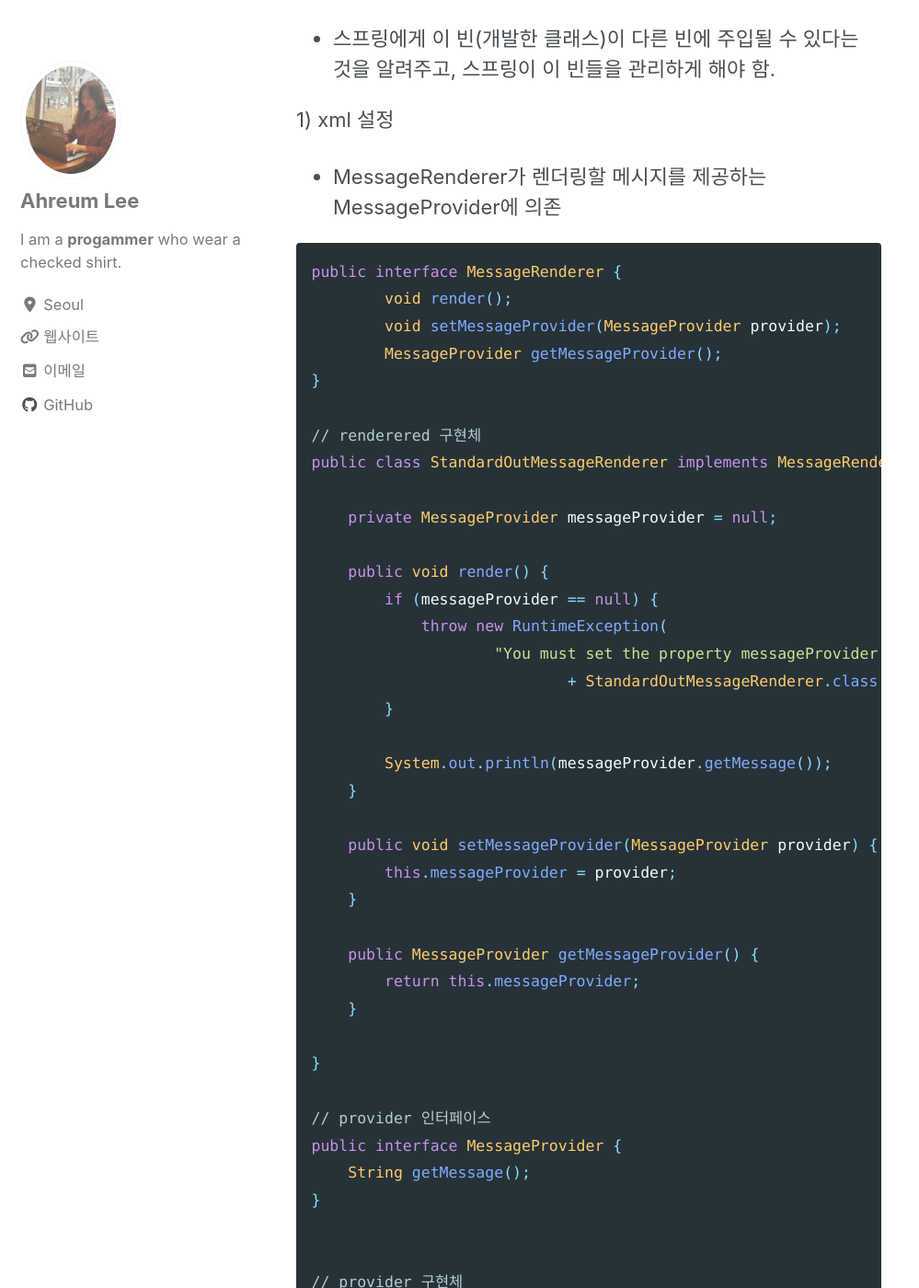
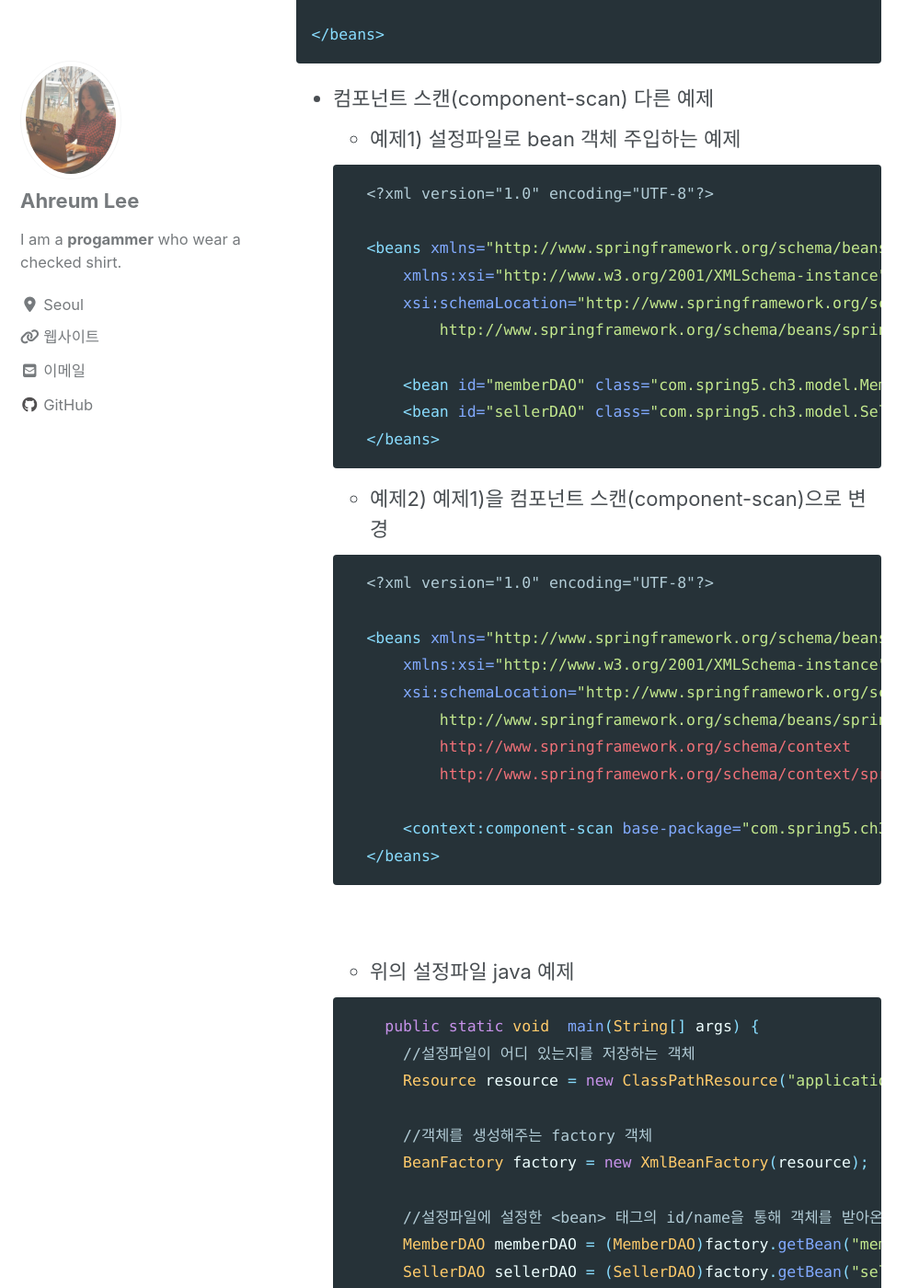
Before and after one commit to boniato/boniato.github.io, a Jekyll site: the page built from _posts/spring5/2020-07-07-chapter3_spring_IoC_and_DI.md, in a window 1280 px wide and 1400 px high, scrolled down 16115 px. Shown: the whole window at 92% size, without its empty margins (0-999 px from the left). Built offline with Jekyll 4.4.1, drawn with Linux system fonts in a browser that asks for light colours; cached includes are drawn as plain includes; nearby versions of some CDN libraries; comment, search, counter and statistics services are not loaded; some of the changed text lies outside the part shown.

Commit message:
Update 2020-07-07-chapter3_spring_IoC_and_DI.md

````diff
--- a/_posts/spring5/2020-07-07-chapter3_spring_IoC_and_DI.md
+++ b/_posts/spring5/2020-07-07-chapter3_spring_IoC_and_DI.md
@@ -180,13 +180,13 @@ public class SetterInjection {
 * ex) EJB 2.1 이하 버전을 사용할 때 EJB를 JEE 컨테이너에서 가져오려면 의존성 룩업(JNDI를 통한) 방식의 IoC를 사용해야 함.
       스프링에서는 초기 빈 룩업을 제외하면 컴포넌트와 의존성은 항상 의존성 주입 방식의 IoC를 이용해 연결됨.
 * 주입 방식을 선택하는 가장 큰 이유는 의존성 주입을 사용하면 그만큼 개발이 쉬워지기 때문. 작성해야 하는 코드량 줄이고 코드도 간결. IDE를 이용해 자동화도 가능.
-* 주입 코드는 **객체가 필드에만 저장**됨. 저장소나 컨테이너에서 의존성을 가져오는 코드가 전혀 필요하지 않음. 따라서 코드는 훨씬 단순해지고 에러도 줄어듬.
+* **주입 코드**는 **객체가 필드에만 저장**됨. 저장소나 컨테이너에서 의존성을 가져오는 코드가 전혀 필요하지 않음. 따라서 코드는 훨씬 단순해지고 에러도 줄어듬.
 
 3.2.6 **수정자 주입** vs. **생성자 주입**
-* 생성자 주입(constructor injection)
+* **생성자 주입(constructor injection)**
   * **컴포넌트 사용 전에 해당 컴포넌트의 의존성을 반드시 갖고 있어야 할 때 매우 유용**. 의존성 점검 메커니즘을 제공하는지와 상관없이 의존성에 대한 요구사항 지정 가능.
   * 빈 객체를 불변 객체로 사용 가능.
-* 수정자 주입(setter injection)
+* **수정자 주입(setter injection)**
   * 기존 의존성을 제공할 때 일반적으로 **수정자 주입이 의존성 주입에 가장 좋은 방법**
   * 인터페이스에서 모든 의존성을 선언할 수 있음
 
@@ -330,7 +330,7 @@ public class XmlConfigWithBeanFactory {
 
 
 3.5.2 기본 구성의 개요
-* XML 구성을 사용하려면 애플리케이션에서 필요한 **스프링 네임스페이스 베이스**를 선언해야함
+* **XML 구성을 사용**하려면 애플리케이션에서 필요한 **스프링 네임스페이스 베이스**를 선언해야함
 
 
 * 스프링 빈 정의에 사용하는 네임스페이스 선언의 예 (app-context-xml.xml)
@@ -345,13 +345,16 @@ public class XmlConfigWithBeanFactory {
           http://www.springframework.org/schema/beans/spring-beans.xsd">
 
     <bean id="renderer"
-        class="com.apress.prospring5.ch2.decoupled.StandardOutMessageRenderer"
+        class="com.apress.prospring5.ch3.annotated.StandardOutMessageRenderer"
         p:messageProvider-ref="provider"/>
 
     <bean id="provider"
-        class="com.apress.prospring5.ch2.decoupled.HelloWorldMessageProvider"/>
+        class="com.apress.prospring5.ch3.annotated.HelloWorldMessageProvider"/>
 </beans>
 ```
+
+* **컴포넌트 스캔(component-scan)**
+  * 지정한 패키지의 모든 하위 패키지에 있는 클래스에 애너테이션이 선언된 클래스를 찾아(스캔) 자동으로 bean을 생성
 
 * **컴포넌트 스캐닝 설정**을 한 XML 구성 파일 (app-context-annotation.xml)
 
@@ -372,7 +375,7 @@ public class XmlConfigWithBeanFactory {
 ```
 
 * **<context:component-scan> 태그**는
-  * **지정한 패키지의 모든 하위 패키지에 있는 클래스에 선언된 @Autowired, @Inject, @Resource 애너테이션 뿐만 아니라,
+  * **지정한 패키지의 모든 하위 패키지에 있는 클래스에 선언된 @Autowired, @Inject, @Resource 애너테이션 뿐만 아니라, **
   * **@Component, @Controller, @Repository, @Service 애너테이션이 선언된, 의존성 주입이 가능한 빈의 코드를 스캔하도록 스프링에게 지시**함!!
   * 여러 패키지 정의 가능 : <context:component-scan> 태그에서 쉼표, 세미콜론, 공백을 구분 기호로 사용해 여러 패키지를 정의할 수 있음
   * 스캔 범위 제어 가능 : 이 태그에서는 컴포넌트 스캔의 범위와 제외 범위를 지정해 스캔 범위 제어 가능
@@ -399,6 +402,54 @@ public class XmlConfigWithBeanFactory {
 </beans>
 ```
 
+* 컴포넌트 스캔(component-scan) 다른 예제
+  * 예제1) 설정파일로 bean 객체 주입하는 예제
+
+  ```xml
+    <?xml version="1.0" encoding="UTF-8"?>
+
+    <beans xmlns="http://www.springframework.org/schema/beans"
+        xmlns:xsi="http://www.w3.org/2001/XMLSchema-instance"
+        xsi:schemaLocation="http://www.springframework.org/schema/beans
+            http://www.springframework.org/schema/beans/spring-beans.xsd">
+
+        <bean id="memberDAO" class="com.spring5.ch3.model.MemberDAO"/>
+        <bean id="sellerDAO" class="com.spring5.ch3.model.SellerDAO"/>
+    </beans>
+  ```
+
+  * 예제2) 예제1)을 컴포넌트 스캔(component-scan)으로 변경
+
+  ```xml
+    <?xml version="1.0" encoding="UTF-8"?>
+
+    <beans xmlns="http://www.springframework.org/schema/beans"
+        xmlns:xsi="http://www.w3.org/2001/XMLSchema-instance"
+        xsi:schemaLocation="http://www.springframework.org/schema/beans
+            http://www.springframework.org/schema/beans/spring-beans.xsd"
+            http://www.springframework.org/schema/context
+            http://www.springframework.org/schema/context/spring-context.xsd">
+
+        <context:component-scan base-package="com.spring5.ch3.model"></context:component-scan>
+    </beans>
+  ```
+
+  <br>
+  * 위의 설정파일 java 예제
+
+  ```java
+      public static void  main(String[] args) {
+        //설정파일이 어디 있는지를 저장하는 객체
+        Resource resource = new ClassPathResource("applicationContext.xml");
+
+        //객체를 생성해주는 factory 객체
+        BeanFactory factory = new XmlBeanFactory(resource);
+
+        //설정파일에 설정한 <bean> 태그의 id/name을 통해 객체를 받아온다.
+        MemberDAO memberDAO = (MemberDAO)factory.getBean("memberDao");
+        SellerDAO sellerDAO = (SellerDAO)factory.getBean("sellerDAO");
+      }
+  ```
 
 3.5.3 스프링 컴포넌트 선언하기
 * 스프링에게 이 빈(개발한 클래스)이 다른 빈에 주입될 수 있다는 것을 알려주고, 스프링이 이 빈들을 관리하게 해야 함.
````
Also changed, not shown: other parts of _posts/spring5/2020-07-07-chapter3_spring_IoC_and_DI.md (+2 -2 lines).
